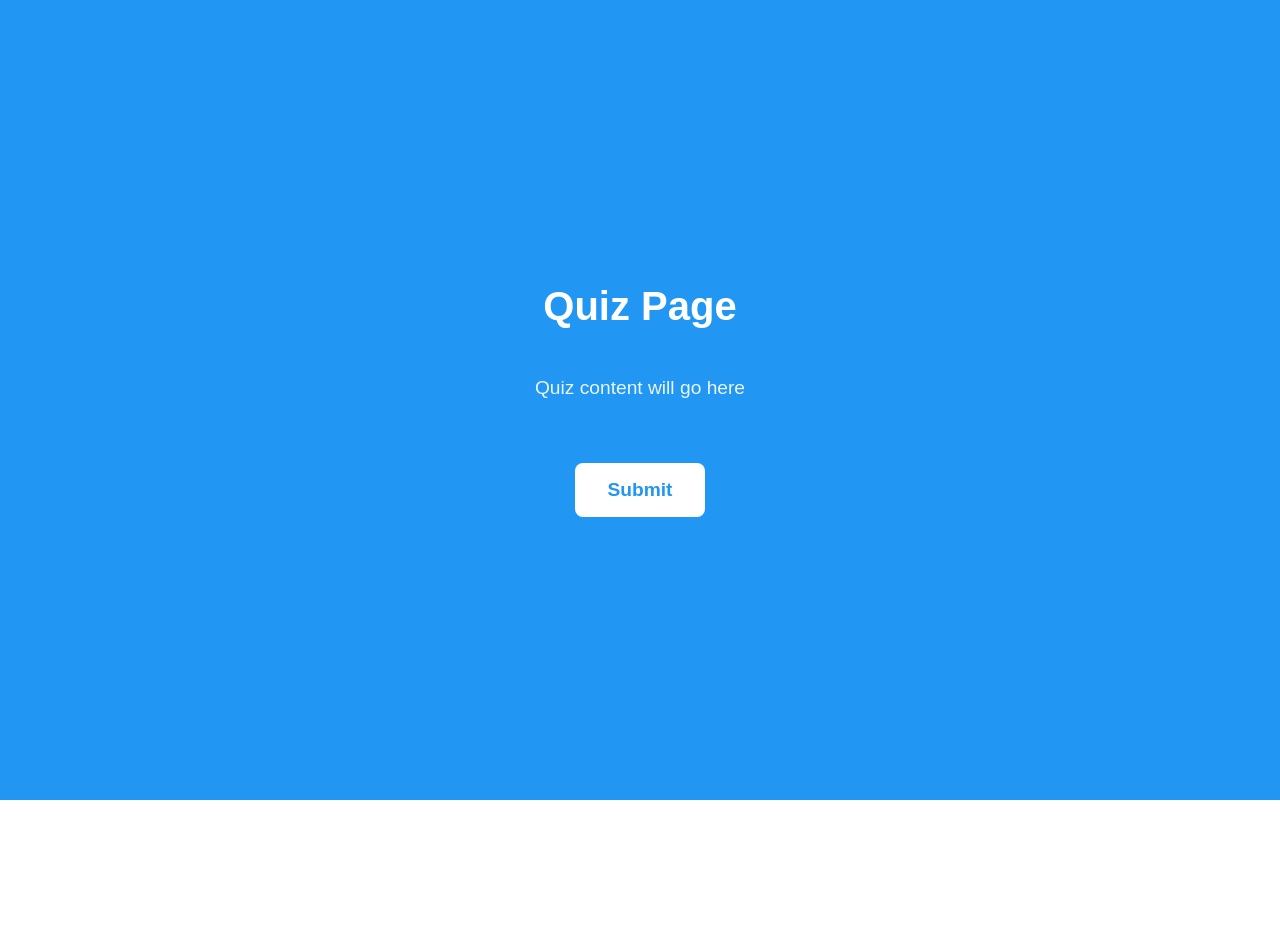
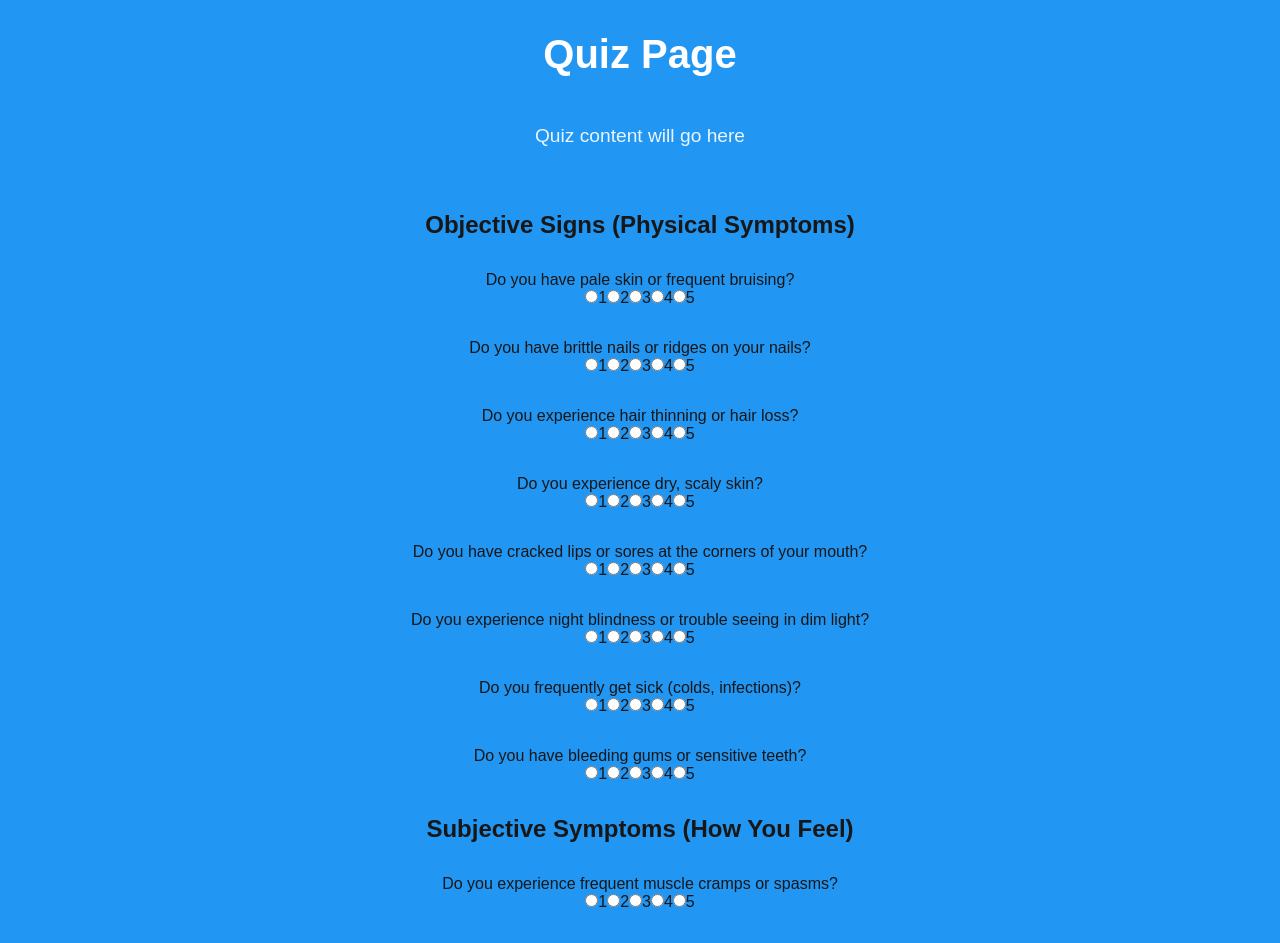
Before and after one commit to elinakocarslan/VitaGuide, a Next.js app in the folder my-app/: page /quiz in a window 1280 px wide. Shown: the top 943 px of the page. Before the commit the page ends 800 px from the top, so only its background shows below. Built offline with nearby package versions, Linux system fonts and the light colour scheme.

Commit message:
quiz section set up

```diff
--- a/my-app/src/app/quiz/page.js
+++ b/my-app/src/app/quiz/page.js
@@ -2,13 +2,119 @@
 
 import styles from './quiz.module.css';
 import Link from 'next/link';
+import { useState } from "react";
+import { useRouter } from "next/navigation";
+
+const questions = {
+  objective: [
+    { id: 1, question: "Do you have pale skin or frequent bruising?" },
+    { id: 2, question: "Do you have brittle nails or ridges on your nails?" },
+    { id: 3, question: "Do you experience hair thinning or hair loss?" },
+    { id: 4, question: "Do you experience dry, scaly skin?" },
+    { id: 5, question: "Do you have cracked lips or sores at the corners of your mouth?" },
+    { id: 6, question: "Do you experience night blindness or trouble seeing in dim light?" },
+    { id: 7, question: "Do you frequently get sick (colds, infections)?" },
+    { id: 8, question: "Do you have bleeding gums or sensitive teeth?" }
+  ],
+  subjective: [
+    { id: 9, question: "Do you experience frequent muscle cramps or spasms?" },
+    { id: 10, question: "Do you often feel dizzy or lightheaded?" },
+    { id: 11, question: "Do you feel depressed, anxious, or experience mood swings?" },
+    { id: 12, question: "Do you have frequent headaches or migraines?" },
+    { id: 13, question: "Do you often feel fatigued or exhausted even after sleeping?" },
+    { id: 14, question: "Do you experience tingling or numbness in your hands and feet?" },
+    { id: 15, question: "Do you experience brain fog or difficulty concentrating?" }
+  ]
+ };
+
 
 export default function Quiz() {
+
+  const [answers, setAnswers] = useState({});
+ const router = useRouter();
+
+
+ // Handle selecting an answer
+ const handleSelect = (questionId, rating) => {
+   setAnswers((prev) => ({
+     ...prev,
+     [questionId]: rating
+   }));
+ };
+
+
+ const handleSubmit = async () => {
+   try {
+     const response = await fetch("http://localhost:5000/analyze-quiz", {
+       method: "POST",
+       headers: { "Content-Type": "application/json" },
+       body: JSON.stringify({ responses: answers })
+     });
+
+
+     if (!response.ok) {
+       throw new Error("Failed to send quiz data");
+     }
+
+
+     const data = await response.json();
+     router.push(`/results?analysis=${encodeURIComponent(JSON.stringify(data))}`);
+   } catch (error) {
+     console.error("Error sending quiz data:", error);
+   }
+ };
+
   return (
     <main className={styles.main}>
       <div className={styles.center}>
         <h1 className={styles.title}>Quiz Page</h1>
         <p className={styles.description}>Quiz content will go here</p>
+
+         {/* Objective Signs Section */}
+      <h2>Objective Signs (Physical Symptoms)</h2>
+       {questions.objective.map((q) => (
+         <div key={q.id} className={styles.questionBlock}>
+           <p className={styles.questionText}>{q.question}</p>
+           <div className={styles.ratingScale}>
+             {[1, 2, 3, 4, 5].map((num) => (
+               <label key={num} className={styles.optionLabel}>
+                 <input
+                   type="radio"
+                   name={`question-${q.id}`}
+                   value={num}
+                   checked={answers[q.id] === num}
+                   onChange={() => handleSelect(q.id, num)}
+                 />
+                 {num}
+               </label>
+             ))}
+           </div>
+         </div>
+       ))}
+
+
+       {/* Subjective Symptoms Section */}
+       <h2>Subjective Symptoms (How You Feel)</h2>
+       {questions.subjective.map((q) => (
+         <div key={q.id} className={styles.questionBlock}>
+           <p className={styles.questionText}>{q.question}</p>
+           <div className={styles.ratingScale}>
+             {[1, 2, 3, 4, 5].map((num) => (
+               <label key={num} className={styles.optionLabel}>
+                 <input
+                   type="radio"
+                   name={`question-${q.id}`}
+                   value={num}
+                   checked={answers[q.id] === num}
+                   onChange={() => handleSelect(q.id, num)}
+                 />
+                 {num}
+               </label>
+             ))}
+           </div>
+         </div>
+       ))}
+
         <Link href="/results" className={styles.button}>
           Submit
         </Link>
```
